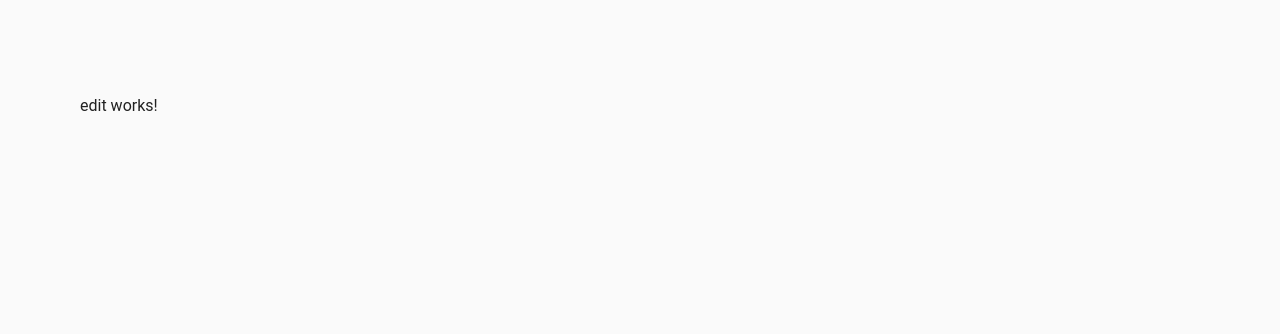
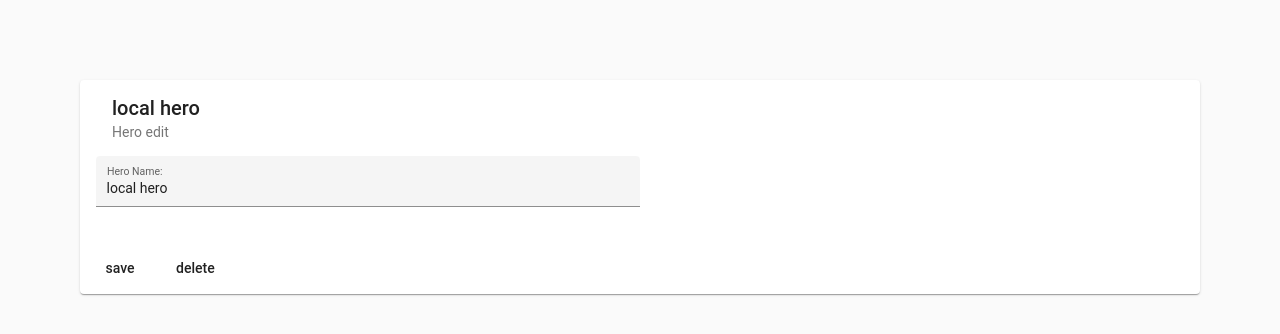
Before and after one commit to jmascuf/heroes, an Angular app: page /edit/1 in a window 1280 px wide. Shown: the top 334 px of the page. Built offline with nearby package versions, Linux system fonts and the light colour scheme.

Commit message:
add, edit, delete hero

```diff
--- a/src/app/hero/detail/detail.component.html
+++ b/src/app/hero/detail/detail.component.html
@@ -1,3 +1,10 @@
 <mat-card>
-  <p>detail</p>
+  <mat-card-header>
+    <mat-card-title>{{hero.name}}</mat-card-title>
+    <mat-card-subtitle>Hero card</mat-card-subtitle>
+  </mat-card-header>
+
+  <mat-card-actions>
+    <button mat-button (click)="goToEdit()">edit</button>
+  </mat-card-actions>
 </mat-card>
--- a/src/app/hero/detail/detail.component.ts
+++ b/src/app/hero/detail/detail.component.ts
@@ -1,4 +1,7 @@
 import { Component, OnInit } from '@angular/core';
+import { ActivatedRoute, Router } from '@angular/router';
+import { HeroService } from 'src/app/services/hero.service';
+import { Hero } from 'src/app/shared/interfaces/hero';
 
 @Component({
   selector: 'app-detail',
@@ -7,9 +10,30 @@ import { Component, OnInit } from '@angular/core';
 })
 export class DetailComponent implements OnInit {
 
-  constructor() { }
+  hero: Hero;
+  routeId:number;
+  constructor(
+    private activatedRoute: ActivatedRoute,
+    private router: Router,
+    private _heroService: HeroService,
+  ) {
+
+    this.hero = { name: '', id: 0 }
+    this.routeId = 0;
+  }
 
   ngOnInit(): void {
+    this.routeId = parseInt(this.activatedRoute.snapshot.paramMap.get('id') || '1', 10);
+    this.getHero(this.routeId);
   }
 
+  getHero(id:number): void {
+
+    this.hero = this._heroService.find(id)!;
+
+  }
+  goToEdit(){
+
+    this.router.navigate(['edit/'+this.routeId])
+  }
 }
--- a/src/app/hero/edit/edit.component.css
+++ b/src/app/hero/edit/edit.component.css
@@ -0,0 +1,3 @@
+.half-width{
+  width: 50%;;
+}
--- a/src/app/hero/edit/edit.component.html
+++ b/src/app/hero/edit/edit.component.html
@@ -1 +1,22 @@
-<p>edit works!</p>
+<mat-card >
+  <mat-card-header>
+    <mat-card-title>{{hero.name}}</mat-card-title>
+    <mat-card-subtitle>Hero edit</mat-card-subtitle>
+  </mat-card-header>
+  <mat-card-content>
+    <form action="save()" [formGroup]="form" >
+      <!-- <label for="name">Name: </label>
+      <input id="name" type="text" formControlName="name"> -->
+      <mat-form-field class="half-width" appearance="fill">
+        <mat-label>Hero Name:</mat-label>
+        <input matInput placeholder="Batman" formControlName="name">
+      </mat-form-field>
+
+    </form>
+  </mat-card-content>
+
+  <mat-card-actions>
+    <button mat-button (click)="save()">save</button>
+    <button mat-button (click)="delete()">delete</button>
+  </mat-card-actions>
+</mat-card>
--- a/src/app/hero/edit/edit.component.ts
+++ b/src/app/hero/edit/edit.component.ts
@@ -1,4 +1,9 @@
+import { stringify } from '@angular/compiler/src/util';
 import { Component, OnInit } from '@angular/core';
+import { FormControl, FormBuilder, FormGroup } from '@angular/forms';
+import { ActivatedRoute, Router } from '@angular/router';
+import { HeroService } from 'src/app/services/hero.service';
+import { Hero } from 'src/app/shared/interfaces/hero';
 
 @Component({
   selector: 'app-edit',
@@ -7,9 +12,40 @@ import { Component, OnInit } from '@angular/core';
 })
 export class EditComponent implements OnInit {
 
-  constructor() { }
+  hero: Hero = { name: '', id: 0 };
+
+  form = new FormGroup({});
+  routeId:number = 0;
+
+  constructor(
+    private activatedRoute: ActivatedRoute,
+    private router: Router,
+    private _heroService: HeroService,
+  ) {  }
 
   ngOnInit(): void {
+    this.routeId = parseInt(this.activatedRoute.snapshot.paramMap.get('id') || '1', 10);
+    this.getHero(this.routeId);
+  }
+
+  getHero(id:number): void {
+
+    this.hero = this._heroService.find(id)!;
+    console.log(this.hero);
+    this.form.addControl('name', new FormControl(this.hero.name))
+
+  }
+
+  save() {
+    this.hero.name = this.form.controls['name'].value
+    this._heroService.update(this.hero);
+    this.router.navigate([''])
+
+  }
+
+  delete() {
+    this._heroService.delete(this.hero.id);
+    this.router.navigate([''])
   }
 
 }
--- a/src/app/hero/list/list.component.html
+++ b/src/app/hero/list/list.component.html
@@ -1,6 +1,12 @@
 
 <mat-card>
+  <mat-card-header>
+    <mat-card-title>List of Heroes</mat-card-title>
+  </mat-card-header>
   <mat-list role="list">
-    <mat-list-item *ngFor="let hero of heroes" role="listitem" (click)="gotoDetail(hero.id)">{{hero.name}}</mat-list-item>
+    <mat-list-item *ngFor="let hero of heroes" role="listitem" (click)="goToDetail(hero.id)">{{hero.name}}</mat-list-item>
   </mat-list>
+  <mat-card-actions>
+    <button mat-button (click)="add()">add</button>
+  </mat-card-actions>
 </mat-card>
--- a/src/app/hero/list/list.component.ts
+++ b/src/app/hero/list/list.component.ts
@@ -17,14 +17,17 @@ export class ListComponent implements OnInit {
   }
 
   ngOnInit(): void {
-    this.heroes = this._heroService.getHeroes()
+    this.heroes = this._heroService.all();
   }
 
-  gotoDetail(id:number){
-    console.log('id', id);
+  goToDetail(id:number){
 
     this.router.navigate(['detail/'+id])
   }
 
+  add(){
+    this.router.navigate(['new'])
+  }
+
 
 }
--- a/src/app/hero/new/new.component.html
+++ b/src/app/hero/new/new.component.html
@@ -1 +1,19 @@
-<p>new works!</p>
+<mat-card>
+  <mat-card-header>
+    <mat-card-title>New Hero</mat-card-title>
+  </mat-card-header>
+  <mat-card-content>
+    <form [formGroup]="form">
+
+      <mat-form-field class="half-width" appearance="fill">
+        <mat-label>Hero Name:</mat-label>
+        <input matInput placeholder="Batman" formControlName="name">
+      </mat-form-field>
+
+    </form>
+  </mat-card-content>
+
+  <mat-card-actions>
+    <button mat-button (click)="add()">add</button>
+  </mat-card-actions>
+</mat-card>
--- a/src/app/hero/new/new.component.ts
+++ b/src/app/hero/new/new.component.ts
@@ -1,4 +1,8 @@
 import { Component, OnInit } from '@angular/core';
+import { FormGroup, FormControl } from '@angular/forms';
+import { ActivatedRoute, Router } from '@angular/router';
+import { HeroService } from 'src/app/services/hero.service';
+import { Hero } from 'src/app/shared/interfaces/hero';
 
 @Component({
   selector: 'app-new',
@@ -7,9 +11,27 @@ import { Component, OnInit } from '@angular/core';
 })
 export class NewComponent implements OnInit {
 
-  constructor() { }
+  hero: Hero = { name: '', id: 0 };
+
+  form = new FormGroup({});
+  routeId:number = 0;
+
+  constructor(
+    private router: Router,
+    private _heroService: HeroService,
+  ) {  }
 
   ngOnInit(): void {
+    this.form.addControl('name', new FormControl(this.hero.name))
   }
 
+
+  add() {
+    this.hero.name = this.form.controls['name'].value
+    this._heroService.add(this.hero)
+    this.router.navigate([''])
+
+  }
+
+
 }
--- a/src/app/services/hero.service.ts
+++ b/src/app/services/hero.service.ts
@@ -1,4 +1,5 @@
 import { Injectable } from '@angular/core';
+import { ɵINTERNAL_BROWSER_DYNAMIC_PLATFORM_PROVIDERS } from '@angular/platform-browser-dynamic';
 import { Observable, of } from 'rxjs';
 import { Hero } from '../shared/interfaces/hero';
 
@@ -14,21 +15,32 @@ export class HeroService {
 
   }
 
-  getHeroes() {
+  all() {
     return this.heroes;
   }
 
-  setHero(obj: Hero) {
+  add(obj: Hero) {
     let id = this.getNewId()
     obj.id = id;
     this.heroes.push(obj)
   }
-  getHero(id: number): Hero | undefined {
+
+  find(id: number): Hero | undefined {
     return this.heroes.find(element => element.id == id)
   }
 
+  update(hero: Hero):void {
 
-  deleteHero(id: number) {
+    for (const iterator of this.heroes) {
+      if (iterator.id == hero.id){
+        iterator.name = hero.name;
+        break
+      }
+
+    }
+  }
+
+  delete(id: number) {
     for (let i = 0; i <= this.heroes.length; i++) {
       if (this.heroes[i].id == id) {
         this.heroes.splice(i, 1);
@@ -48,6 +60,4 @@ export class HeroService {
   }
 
 
-
-
 }
```
Also changed, not shown: src/app/ui.module.ts (+10 -3 lines).
